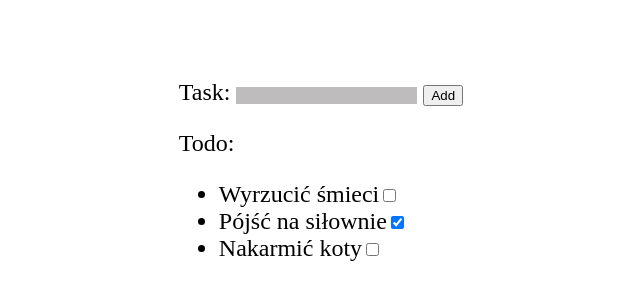
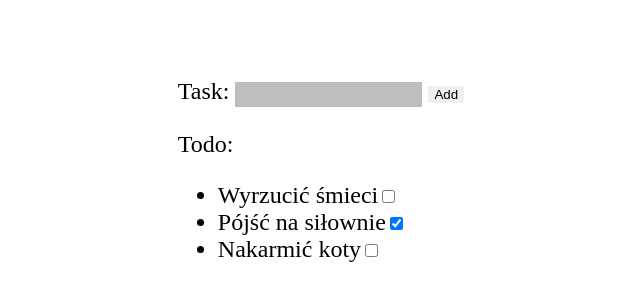
Before and after one commit to veon321/learning-typescript, a website: page index.html in a window 1280 px wide. Shown: the part 218-518 px from the top of the page, without its empty margins (319-959 px from the left). Drawn offline with Linux system fonts and the light colour scheme.

Commit message:
learning-typescript

```diff
--- a/style.css
+++ b/style.css
@@ -16,4 +16,13 @@ body {
 input {
   background-color: rgba(71, 64, 64, 0.349);
   border: none;
+  padding: 5px;
 }
+
+button {
+  border: none;
+}
+
+input:focus {
+  outline: 2px solid rgba(12, 190, 235, 1);
+}
```
